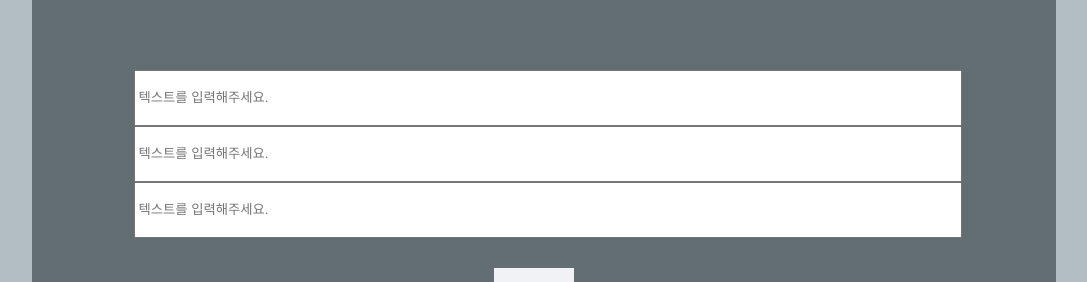
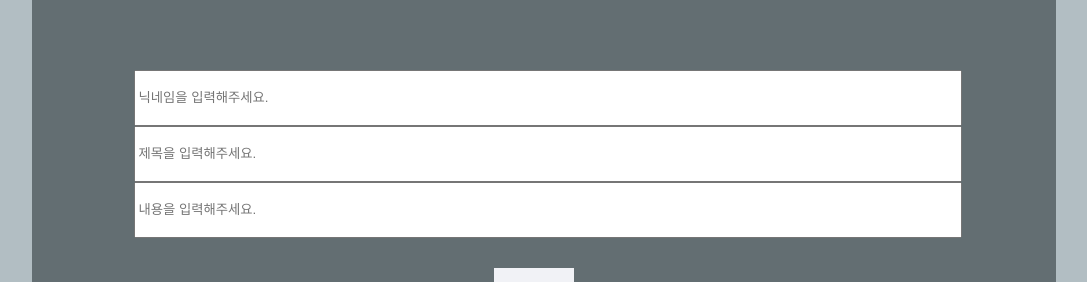
Before and after one commit to sunm-in/ToyProjectReact, a React (Create React App) app in the folder react-speak/: page /write in a window 1280 px wide. Shown: the part 279-561 px from the top of the page, without its empty margins (96-1183 px from the left). Built offline with nearby package versions, Linux system fonts and the light colour scheme.

Commit message:
Update SpeakWrite.js

```diff
--- a/react-speak/src/pages/SpeakWrite.js
+++ b/react-speak/src/pages/SpeakWrite.js
@@ -30,18 +30,18 @@ const SpeakWrite = (props) => {
             <Grid>
               <input
                 margin="50px auto"
-                placeholder="텍스트를 입력해주세요."
+                placeholder="닉네임을 입력해주세요."
                 ref={nickname_ref}
               />
               <input
                 margin="50px auto"
-                placeholder="텍스트를 입력해주세요."
-                ref={content_ref}
+                placeholder="제목을 입력해주세요."
+                ref={title_ref}
               />
               <input
                 margin="50px auto"
-                placeholder="텍스트를 입력해주세요."
-                ref={title_ref}
+                placeholder="내용을 입력해주세요."
+                ref={content_ref}
               />
             </Grid>
             <ButtonBox>
@@ -56,7 +56,7 @@ const SpeakWrite = (props) => {
                     content: content_ref.current.value,
                   };
                   dispatch(addListDB(input_text));
-                  console.log(input_text)
+                  console.log(input_text);
                 }}
               ></Button>
             </ButtonBox>
```
